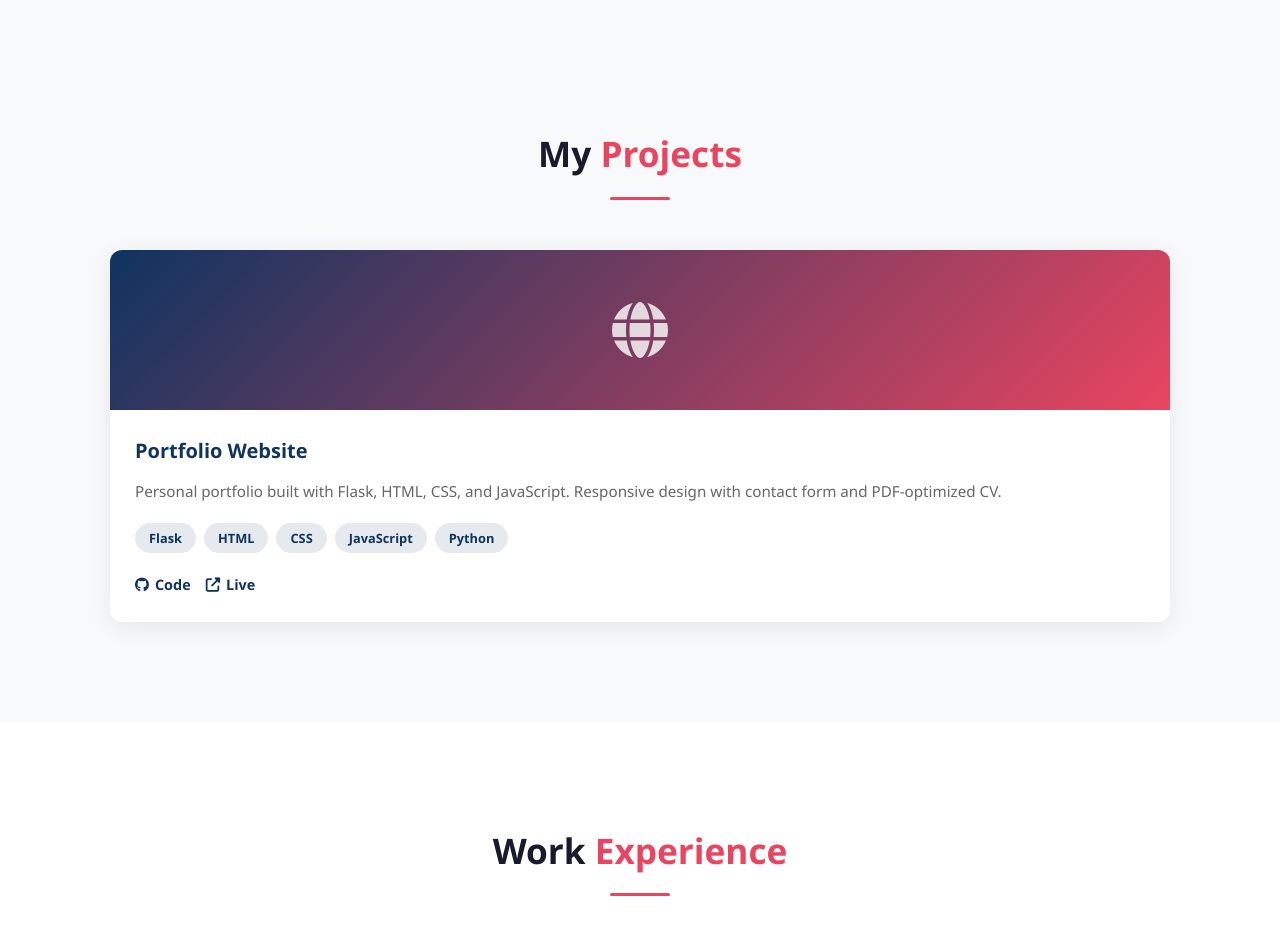
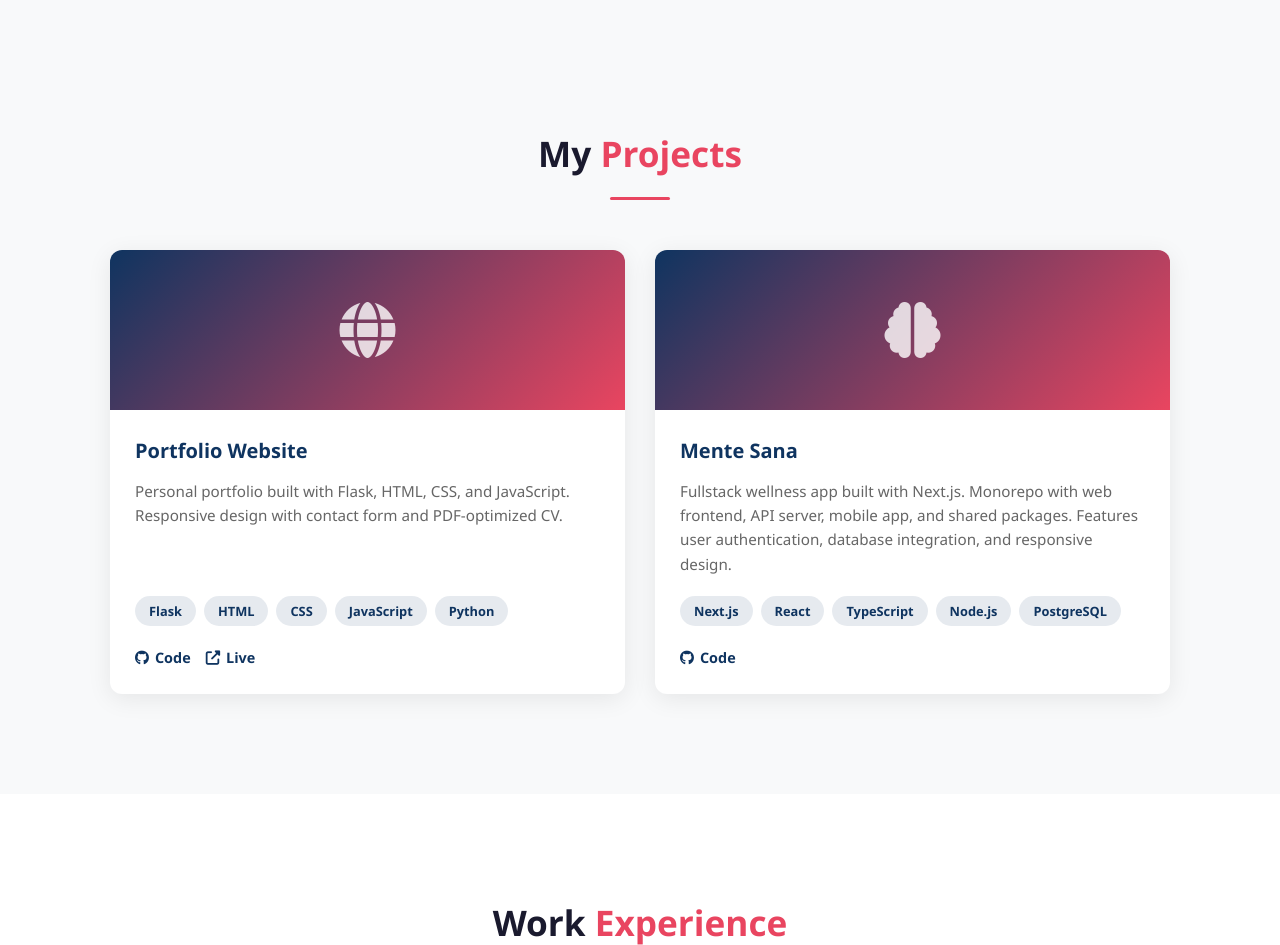
Before and after one commit to Franbure0510/portafolio, a Flask app: page / in a window 1280 px wide. Shown: the part 2431-3376 px from the top of the page. Run offline with Flask 3, Linux system fonts and the light colour scheme.

Commit message:
Add Mente Sana project card to portfolio

```diff
--- a/templates/index.html
+++ b/templates/index.html
@@ -186,6 +186,25 @@
                         </div>
                     </div>
                 </div>
+                <div class="project-card">
+                    <div class="project-img">
+                        <i class="fas fa-brain"></i>
+                    </div>
+                    <div class="project-info">
+                        <h3>Mente Sana</h3>
+                        <p>Fullstack wellness app built with Next.js. Monorepo with web frontend, API server, mobile app, and shared packages. Features user authentication, database integration, and responsive design.</p>
+                        <div class="project-tags">
+                            <span>Next.js</span>
+                            <span>React</span>
+                            <span>TypeScript</span>
+                            <span>Node.js</span>
+                            <span>PostgreSQL</span>
+                        </div>
+                        <div class="project-links">
+                            <a href="https://github.com/Franbure0510/mente-sana" target="_blank" class="project-link"><i class="fab fa-github"></i> Code</a>
+                        </div>
+                    </div>
+                </div>
             </div>
         </div>
     </section>
```
